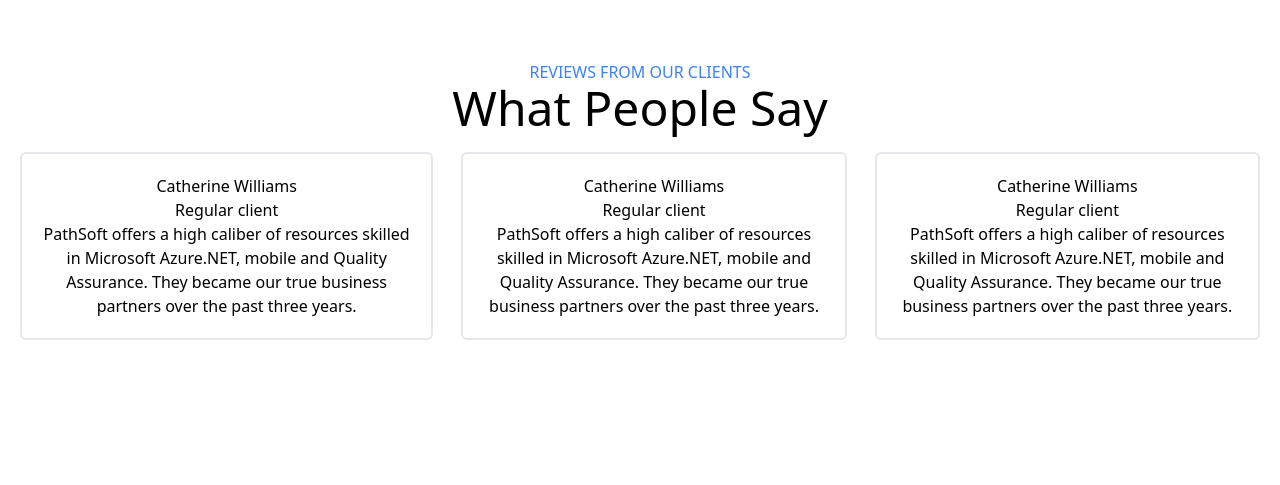
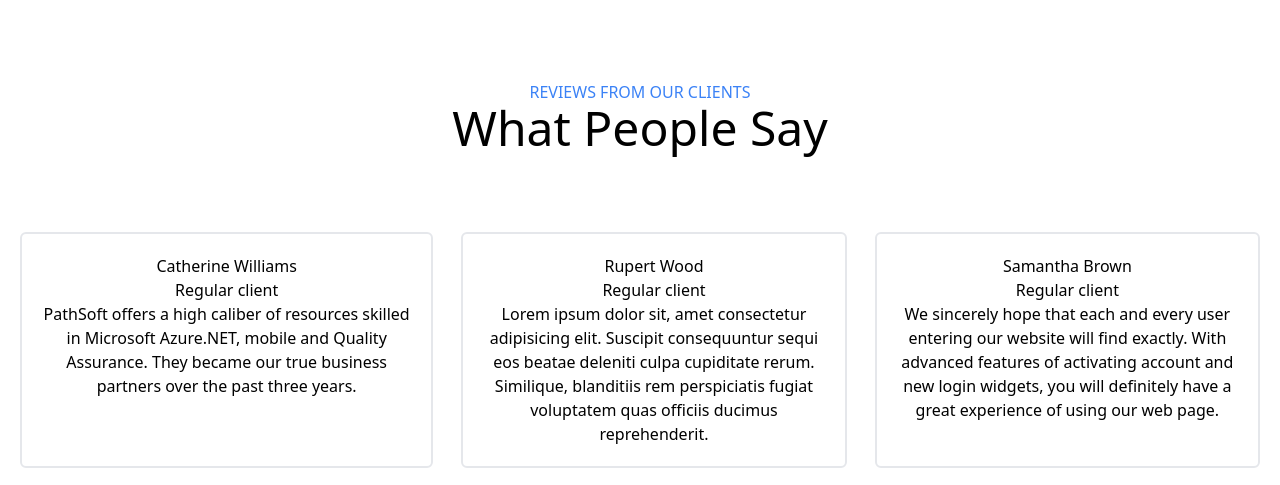
Before and after one commit to kirsten-tay/khoby-web-one, a React (Create React App) app: page / in a window 1280 px wide. Shown: the part 4233-4718 px from the top of the page. Before the commit the page ends 4593 px from the top, so only its background shows below. Built offline with nearby package versions, Linux system fonts and the light colour scheme.

Commit message:
updated whoweare

```diff
--- a/src/components/Whoweare.jsx
+++ b/src/components/Whoweare.jsx
@@ -50,7 +50,7 @@
                 </div>
 </div>
 
-                <div>
+                <div className="my-10 p-5">
                  <h5 className="text-blue-500">REVIEWS FROM OUR CLIENTS</h5>
                 <h2 className="font-medium text-5xl">What People Say</h2>
                 </div>
@@ -65,19 +65,21 @@
                     </div>
 
                     <div className="border-2 p-5 rounded-md">
-                     <span>Catherine Williams</span><br/>
+                     <span>Rupert Wood</span><br/>
                      <span>Regular client</span><br/>
-                     <span>PathSoft offers a high caliber of resources
-                         skilled in Microsoft Azure.NET, mobile and Quality Assurance.
-                         They became our true business partners over the past three years.</span>
+                     <span>Lorem ipsum dolor sit, amet consectetur adipisicing elit.
+                          Suscipit consequuntur sequi eos beatae deleniti culpa
+                           cupiditate rerum. Similique, blanditiis rem perspiciatis
+                           fugiat voluptatem quas officiis ducimus reprehenderit.</span>
                     </div>
 
                     <div className="border-2 p-5 rounded-md">
-                     <span>Catherine Williams</span><br/>
+                     <span>Samantha Brown</span><br/>
                      <span>Regular client</span><br/>
-                     <span>PathSoft offers a high caliber of resources
-                         skilled in Microsoft Azure.NET, mobile and Quality Assurance.
-                         They became our true business partners over the past three years.</span>
+                     <span>We sincerely hope that each and every user entering
+                         our website will find exactly. With advanced features of
+                         activating account and new login widgets, you will definitely
+                         have a great experience of using our web page.</span>
                     </div>
                 </div>
 
```
